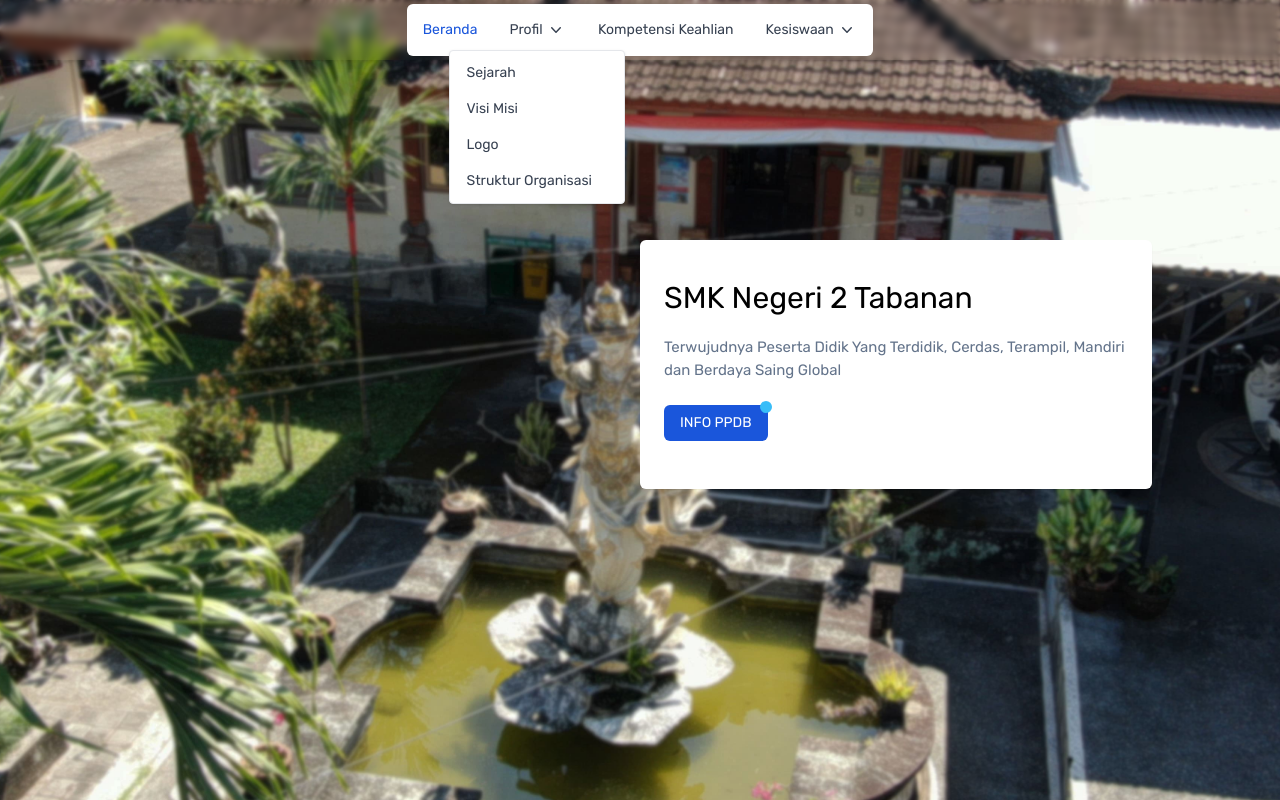
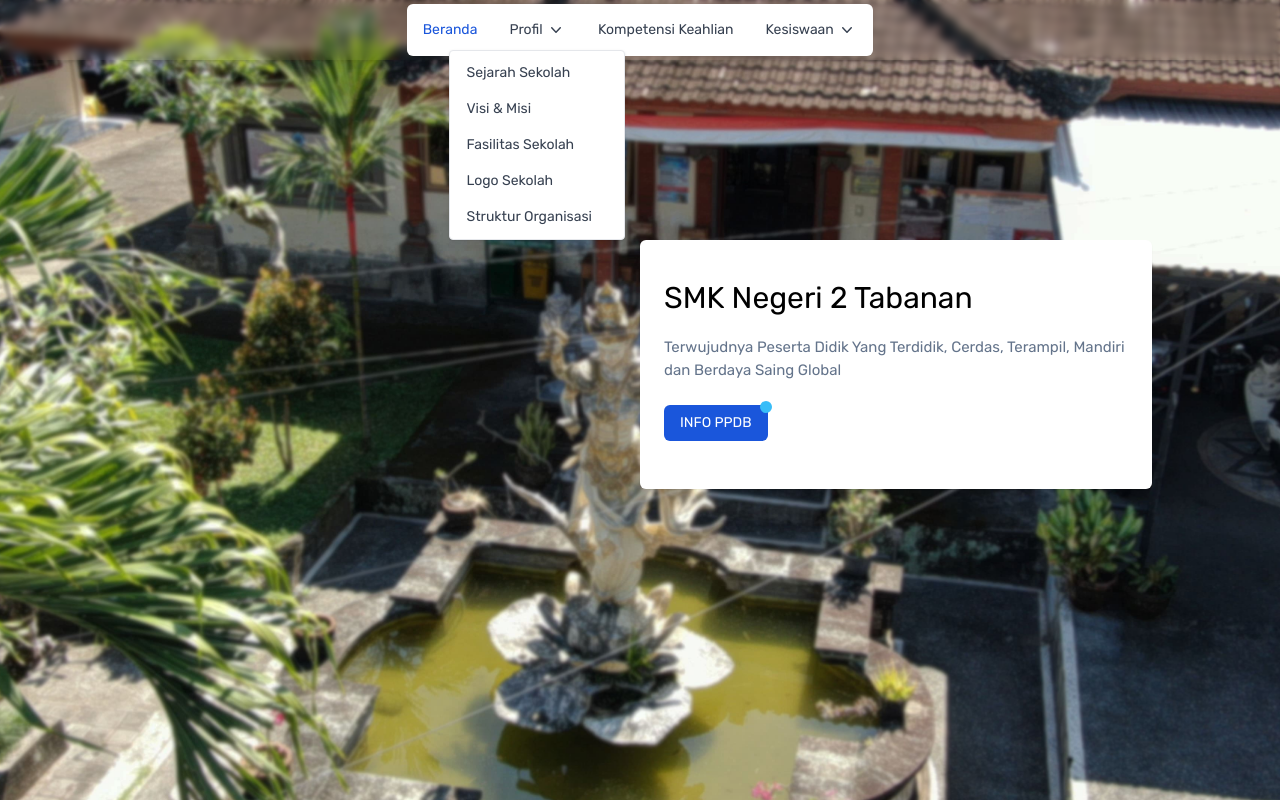
Before and after one commit to brokiem/smkn2tabanan, a Vue app: page / in a window 1280 px wide. Both pictures are taken after a click on the element "Profil". Shown: the top 800 px of the page. Built offline with nearby package versions, Linux system fonts and the light colour scheme.

Commit message:
Add 'Fasilitas Sekolah' dropdon 'Profil' list to navbar

```diff
--- a/src/components/Navbar.vue
+++ b/src/components/Navbar.vue
@@ -29,13 +29,16 @@
               <div id="profile-dropdown" class="hidden z-10 w-44 bg-white rounded divide-y divide-gray-100 shadow border dark:bg-gray-700">
                 <ul class="py-1 text-sm text-gray-700 dark:text-gray-200" aria-labelledby="dropdownDefault">
                   <li>
-                    <a href="#" class="block py-2 px-4 hover:bg-gray-100 dark:hover:bg-gray-600 dark:hover:text-white">Sejarah</a>
+                    <a href="#" class="block py-2 px-4 hover:bg-gray-100 dark:hover:bg-gray-600 dark:hover:text-white">Sejarah Sekolah</a>
                   </li>
                   <li>
-                    <a href="#" class="block py-2 px-4 hover:bg-gray-100 dark:hover:bg-gray-600 dark:hover:text-white">Visi Misi</a>
+                    <a href="#" class="block py-2 px-4 hover:bg-gray-100 dark:hover:bg-gray-600 dark:hover:text-white">Visi & Misi</a>
                   </li>
                   <li>
-                    <a href="#" class="block py-2 px-4 hover:bg-gray-100 dark:hover:bg-gray-600 dark:hover:text-white">Logo</a>
+                    <a href="#" class="block py-2 px-4 hover:bg-gray-100 dark:hover:bg-gray-600 dark:hover:text-white">Fasilitas Sekolah</a>
+                  </li>
+                  <li>
+                    <a href="#" class="block py-2 px-4 hover:bg-gray-100 dark:hover:bg-gray-600 dark:hover:text-white">Logo Sekolah</a>
                   </li>
                   <li>
                     <a href="#" class="block py-2 px-4 hover:bg-gray-100 dark:hover:bg-gray-600 dark:hover:text-white">Struktur Organisasi</a>
```
